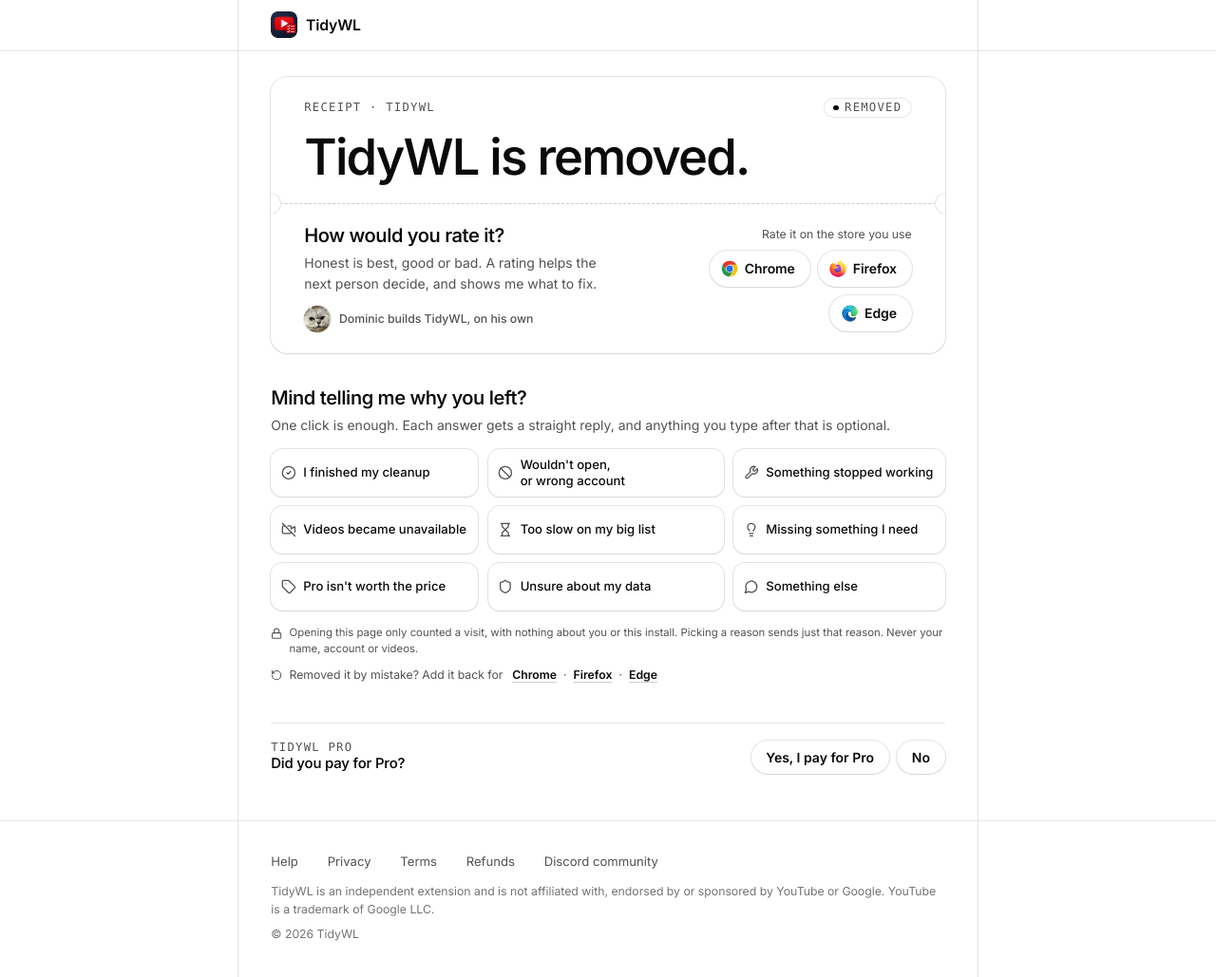
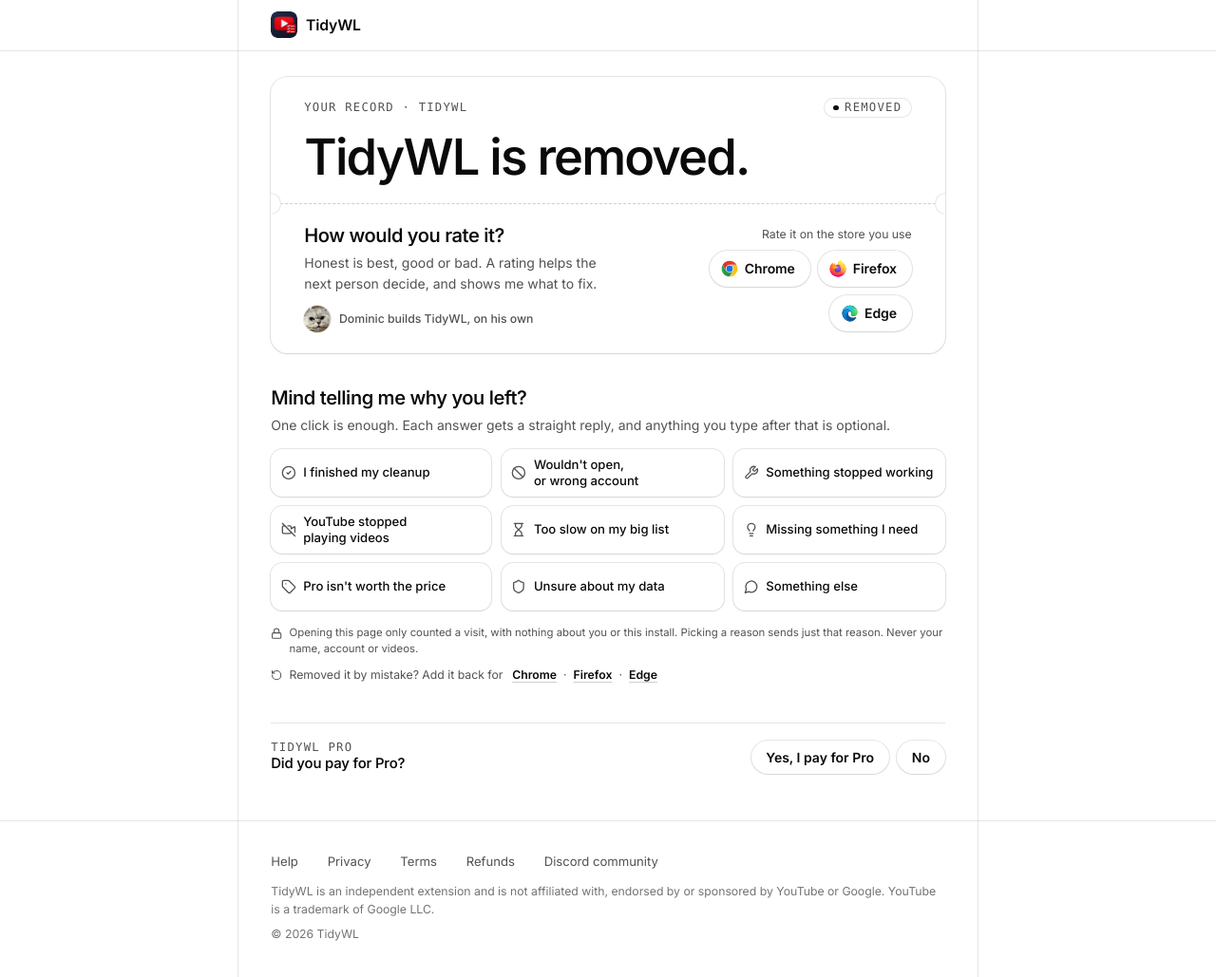
Before and after one commit to dominic-lam/tidywl-site, a Jekyll site: the page built from uninstall/index.html, in a window 1280 px wide. Shown: the whole page at 95% size. Built offline with Jekyll 4.4.1, drawn with Linux system fonts in a browser that asks for light colours.

Commit message:
Uninstall page: "Your record" for "Receipt", "YouTube stopped playing videos" for the ninth reason, and the Chrome rating finding
The owner checked on 2026-11-05 that a removed install cannot rate on Chrome's store, so the page's Chrome Rate
button reaches almost nobody; recorded where the next session will read it.

Co-Authored-By: Claude Opus 5.5 <noreply@anthropic.com>
Claude-Session: https://claude.ai/code/session_01DYBDmnfw4jPBaZPKKELut5

```diff
--- a/uninstall/index.html
+++ b/uninstall/index.html
@@ -324,7 +324,7 @@ sitemap: false
     <div class="un-stick" id="un-stick">
       <section class="un-receipt" id="un-receipt" aria-label="Your record and the rating ask">
         <div class="un-r-top">
-          <span data-rec="meta">Receipt · TidyWL</span>
+          <span data-rec="meta">Your record · TidyWL</span>
           <span class="un-pill">Removed</span>
         </div>
 
@@ -413,9 +413,9 @@ sitemap: false
           <span class="un-ci"><svg width="18" height="18" viewBox="0 0 24 24" fill="none" stroke="currentColor" stroke-width="2" stroke-linecap="round" stroke-linejoin="round" aria-hidden="true"><path d="M14.7 6.3a1 1 0 0 0 0 1.4l1.6 1.6a1 1 0 0 0 1.4 0l3.77-3.77a6 6 0 0 1-7.94 7.94l-6.91 6.91a2.12 2.12 0 0 1-3-3l6.91-6.91a6 6 0 0 1 7.94-7.94l-3.76 3.76z"/></svg></span>
           <span class="un-reason-label">Something stopped working</span>
         </button>
-        <button type="button" class="un-reason" aria-pressed="false" data-reason="unavailable" data-full="YouTube videos became unavailable" data-prompt="What did YouTube show, and when did it start?" data-placeholder="The exact words on the video, every video or only some, whether it began after a sync, whether it has cleared (and after how long), and any ad blocker.">
+        <button type="button" class="un-reason" aria-pressed="false" data-reason="unavailable" data-full="YouTube stopped playing videos on my account" data-prompt="What did YouTube show, and when did it start?" data-placeholder="The exact words on the video, every video or only some, whether it began after a sync, whether it has cleared (and after how long), and any ad blocker.">
           <span class="un-ci"><svg width="18" height="18" viewBox="0 0 24 24" fill="none" stroke="currentColor" stroke-width="2" stroke-linecap="round" stroke-linejoin="round" aria-hidden="true"><path d="M10.66 6H14a2 2 0 0 1 2 2v2.5l5.248-3.062A.5.5 0 0 1 22 7.87v8.196"/><path d="M16 16a2 2 0 0 1-2 2H4a2 2 0 0 1-2-2V8a2 2 0 0 1 2-2h2"/><path d="m2 2 20 20"/></svg></span>
-          <span class="un-reason-label">Videos became unavailable</span>
+          <span class="un-reason-label">YouTube stopped playing videos</span>
         </button>
         <button type="button" class="un-reason" aria-pressed="false" data-reason="slow" data-full="It was too slow on my big list" data-prompt="Roughly how many videos, and which part was slow?" data-placeholder="Syncing, searching, removing, or opening the dashboard.">
           <span class="un-ci"><svg width="18" height="18" viewBox="0 0 24 24" fill="none" stroke="currentColor" stroke-width="2" stroke-linecap="round" stroke-linejoin="round" aria-hidden="true"><path d="M5 22h14"/><path d="M5 2h14"/><path d="M17 22v-4.172a2 2 0 0 0-.586-1.414L12 12l-4.414 4.414A2 2 0 0 0 7 17.828V22"/><path d="M7 2v4.172a2 2 0 0 0 .586 1.414L12 12l4.414-4.414A2 2 0 0 0 17 6.172V2"/></svg></span>
@@ -919,7 +919,8 @@ sitemap: false
     // under RECORD_MIN. Display only; what is sent is context(), unchanged.
     function renderRecord(animate) {
       var lines = recordLines(record);
-      rec('meta').textContent = 'Receipt · TidyWL' + (record.v != null ? ' ' + record.v : '') + (record.s != null ? ' · ' + STORE_NAMES[record.s] : '');
+      // "Your record", not "Receipt": a lab visitor read a receipt as having paid (the user, 2026-11-05).
+      rec('meta').textContent = 'Your record · TidyWL' + (record.v != null ? ' ' + record.v : '') + (record.s != null ? ' · ' + STORE_NAMES[record.s] : '');
       receipt.querySelector('[data-fig="rec"]').hidden = lines == null;
       receipt.querySelector('[data-fig="none"]').hidden = lines != null;
       var token = ++countToken;
```
Also changed, not shown: CLAUDE.md (+1 -1 lines), docs/claude/debriefs/DEBRIEF-agent-b-uninstall-design.md (+1 -0 lines).
